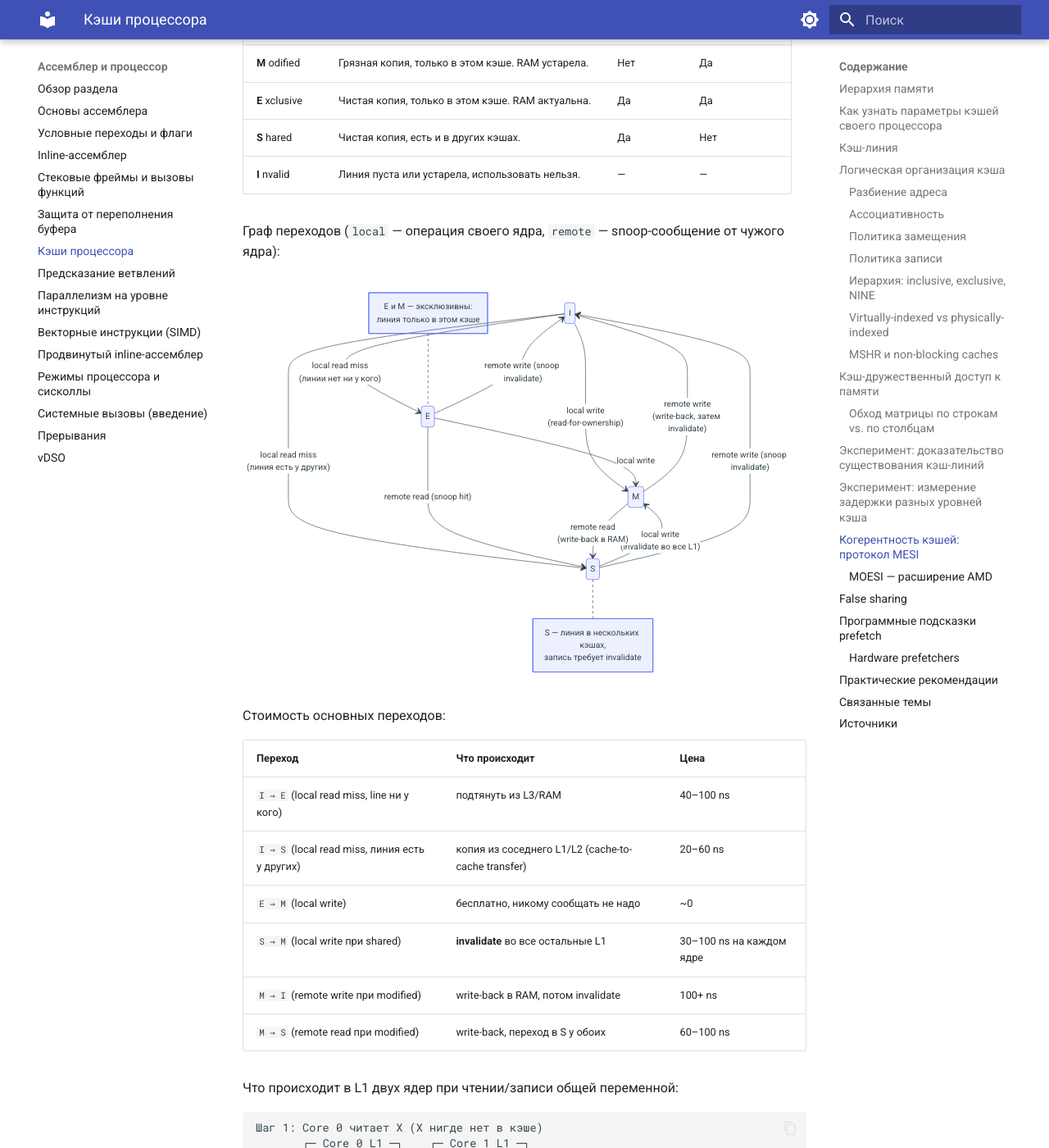
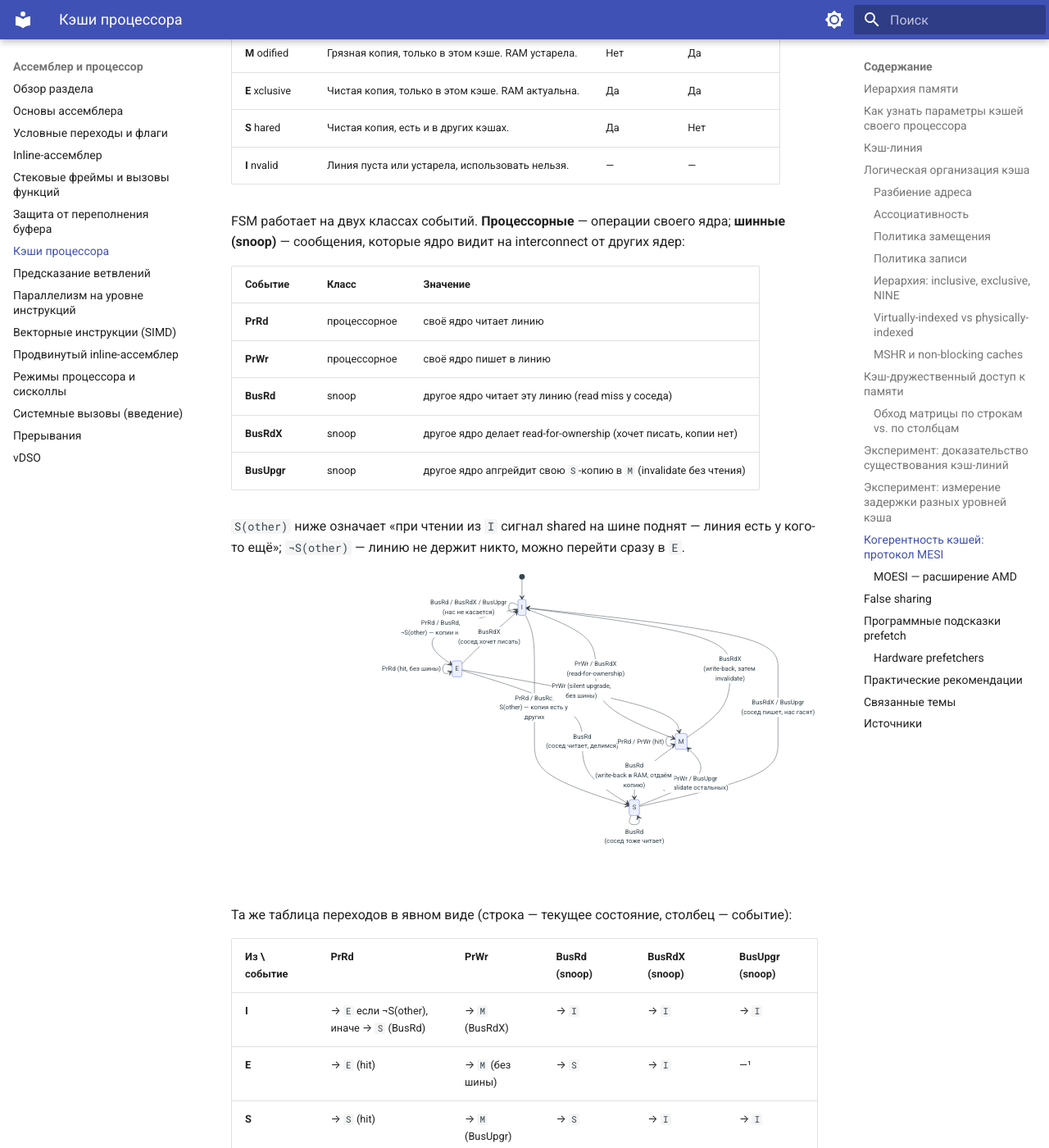
Before and after one commit to MrEndor/caos, an MkDocs documentation site: the page built from sections/assembler_and_processor/cpu_caches.md, in a window 1280 px wide and 1400 px high, scrolled down 9800 px. Shown: the whole window at 82% size. Built offline with MkDocs 1.6.1 and Material for MkDocs 9.7.7, drawn with Linux system fonts in a browser that asks for light colours; some of the changed text lies outside the part shown.

Commit message:
fix(MESI): fixed fsm

````diff
--- a/mkdocs.yml
+++ b/mkdocs.yml
@@ -2,6 +2,9 @@ site_name: CAOS Wiki — Низкоуровневое программирова
 site_description: Материалы курса по архитектуре компьютеров и операционным системам
 site_author: Egor Zherdev
 docs_dir: sections
+
+extra_css:
+  - assets/extra.css
 
 theme:
   name: material
--- a/sections/assembler_and_processor/cpu_caches.md
+++ b/sections/assembler_and_processor/cpu_caches.md
@@ -395,30 +395,54 @@ L1 и L2 — приватные для каждого ядра. Если бы к
 | **S** hared    | Чистая копия, есть и в других кэшах.             | Да      | Нет           |
 | **I** nvalid   | Линия пуста или устарела, использовать нельзя.   | —       | —             |
 
-Граф переходов (`local` — операция своего ядра, `remote` — snoop-сообщение от чужого ядра):
+FSM работает на двух классах событий. **Процессорные** — операции своего ядра; **шинные (snoop)** — сообщения, которые ядро видит на interconnect от других ядер:
+
+| Событие     | Класс        | Значение                                                           |
+|-------------|--------------|--------------------------------------------------------------------|
+| **PrRd**    | процессорное | своё ядро читает линию                                             |
+| **PrWr**    | процессорное | своё ядро пишет в линию                                            |
+| **BusRd**   | snoop        | другое ядро читает эту линию (read miss у соседа)                  |
+| **BusRdX**  | snoop        | другое ядро делает read-for-ownership (хочет писать, копии нет)    |
+| **BusUpgr** | snoop        | другое ядро апгрейдит свою `S`-копию в `M` (invalidate без чтения) |
+
+`S(other)` ниже означает «при чтении из `I` сигнал shared на шине поднят — линия есть у кого-то ещё»; `¬S(other)` — линию не держит никто, можно перейти сразу в `E`.
 
 ```mermaid
 stateDiagram-v2
-    I --> E: local read miss<br/>(линии нет ни у кого)
-    I --> S: local read miss<br/>(линия есть у других)
-    I --> M: local write<br/>(read-for-ownership)
-    E --> M: local write
-    E --> S: remote read (snoop hit)
-    E --> I: remote write (snoop invalidate)
-    S --> M: local write<br/>(invalidate во все L1)
-    S --> I: remote write (snoop invalidate)
-    M --> S: remote read<br/>(write-back в RAM)
-    M --> I: remote write<br/>(write-back, затем invalidate)
+    [*] --> I
 
-    note left of E
-        E и M — эксклюзивны:
-        линия только в этом кэше
-    end note
-    note right of S
-        S — линия в нескольких кэшах,
-        запись требует invalidate
-    end note
+    I --> E: PrRd / BusRd,<br/>¬S(other) — копии ни у кого
+    I --> S: PrRd / BusRd,<br/>S(other) — копия есть у других
+    I --> M: PrWr / BusRdX<br/>(read-for-ownership)
+    I --> I: BusRd / BusRdX / BusUpgr<br/>(нас не касается)
+
+    E --> E: PrRd (hit, без шины)
+    E --> M: PrWr (silent upgrade,<br/>без шины)
+    E --> S: BusRd<br/>(сосед читает, делимся)
+    E --> I: BusRdX<br/>(сосед хочет писать)
+
+    S --> S: PrRd (hit)
+    S --> S: BusRd<br/>(сосед тоже читает)
+    S --> M: PrWr / BusUpgr<br/>(invalidate остальных)
+    S --> I: BusRdX / BusUpgr<br/>(сосед пишет, нас гасят)
+
+    M --> M: PrRd / PrWr (hit)
+    M --> S: BusRd<br/>(write-back в RAM, отдаём копию)
+    M --> I: BusRdX<br/>(write-back, затем invalidate)
 ```
+
+Та же таблица переходов в явном виде (строка — текущее состояние, столбец — событие):
+
+| Из \ событие | PrRd                                      | PrWr             | BusRd (snoop)      | BusRdX (snoop)     | BusUpgr (snoop) |
+|--------------|-------------------------------------------|------------------|--------------------|--------------------|-----------------|
+| **I**        | → `E` если ¬S(other), иначе → `S` (BusRd) | → `M` (BusRdX)   | → `I`              | → `I`              | → `I`           |
+| **E**        | → `E` (hit)                               | → `M` (без шины) | → `S`              | → `I`              | —¹              |
+| **S**        | → `S` (hit)                               | → `M` (BusUpgr)  | → `S`              | → `I`              | → `I`           |
+| **M**        | → `M` (hit)                               | → `M` (hit)      | → `S` (write-back) | → `I` (write-back) | —¹              |
+
+¹ `BusUpgr` исходит только от ядра, держащего линию в `S`; пока кто-то в `E`/`M`, у других нет `S`-копии, поэтому эта пара состояние/событие не возникает.
+
+Ключевые инварианты, которые FSM поддерживает: в `M` или `E` линия ровно в одном кэше (эксклюзивность), `M` означает «RAM устарела» (нужен write-back перед отдачей соседу), а переход в `M` из `S` всегда требует `BusUpgr`/`BusRdX` — погасить чужие копии.
 
 Стоимость основных переходов:
 
--- /dev/null
+++ b/sections/assets/extra.css
@@ -0,0 +1,39 @@
+.md-grid {
+  max-width: 73rem;
+}
+
+.md-content__inner {
+  padding-left: 0.8rem;
+  padding-right: 0.8rem;
+}
+
+.md-typeset .highlight,
+.md-typeset pre {
+  width: fit-content;
+  max-width: 100%;
+  margin-left: auto;
+  margin-right: auto;
+}
+
+.md-typeset pre > code {
+  font-size: 0.72rem;
+  line-height: 1.35;
+  white-space: pre;
+}
+
+.md-typeset .mermaid {
+  text-align: center;
+}
+
+.md-typeset .mermaid svg {
+  margin-left: auto;
+  margin-right: auto;
+  display: block;
+  max-width: 100%;
+  height: auto;
+}
+
+.md-typeset table:not([class]) {
+  display: table;
+  width: auto;
+}
````
